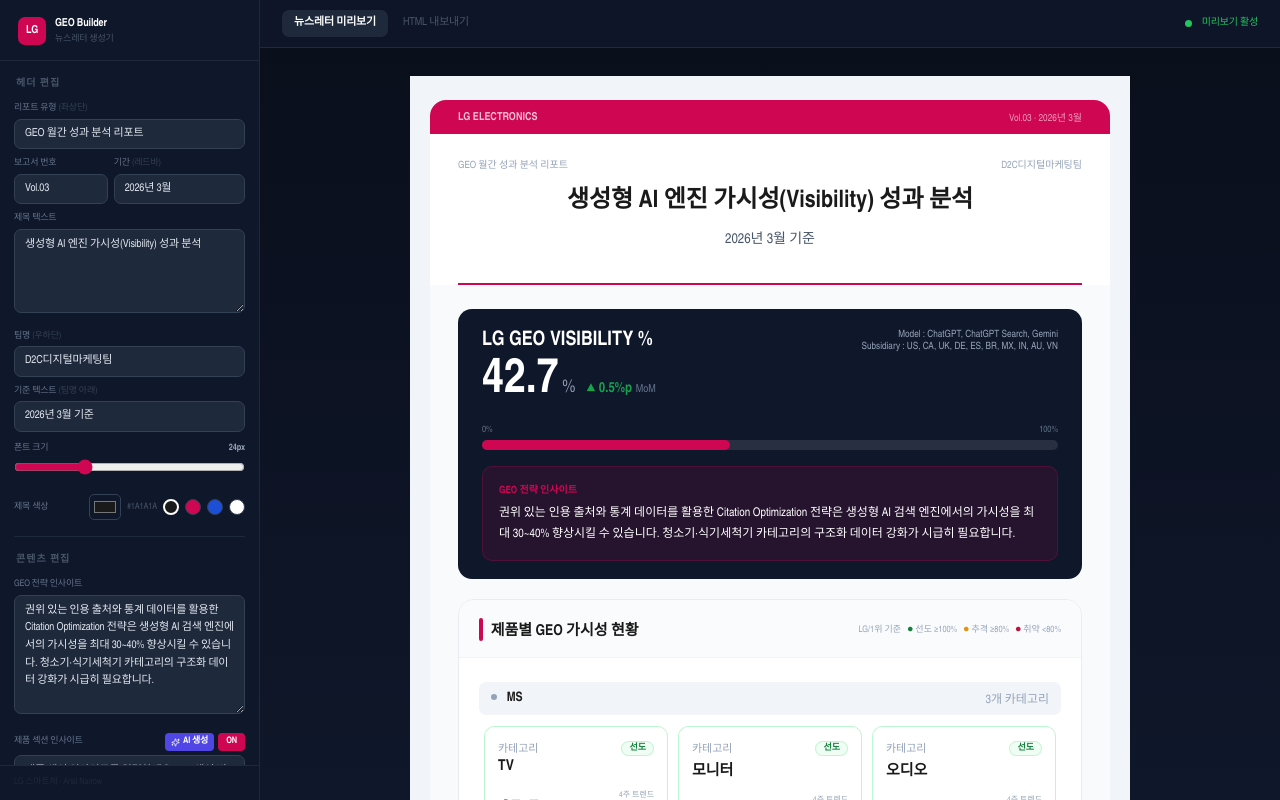
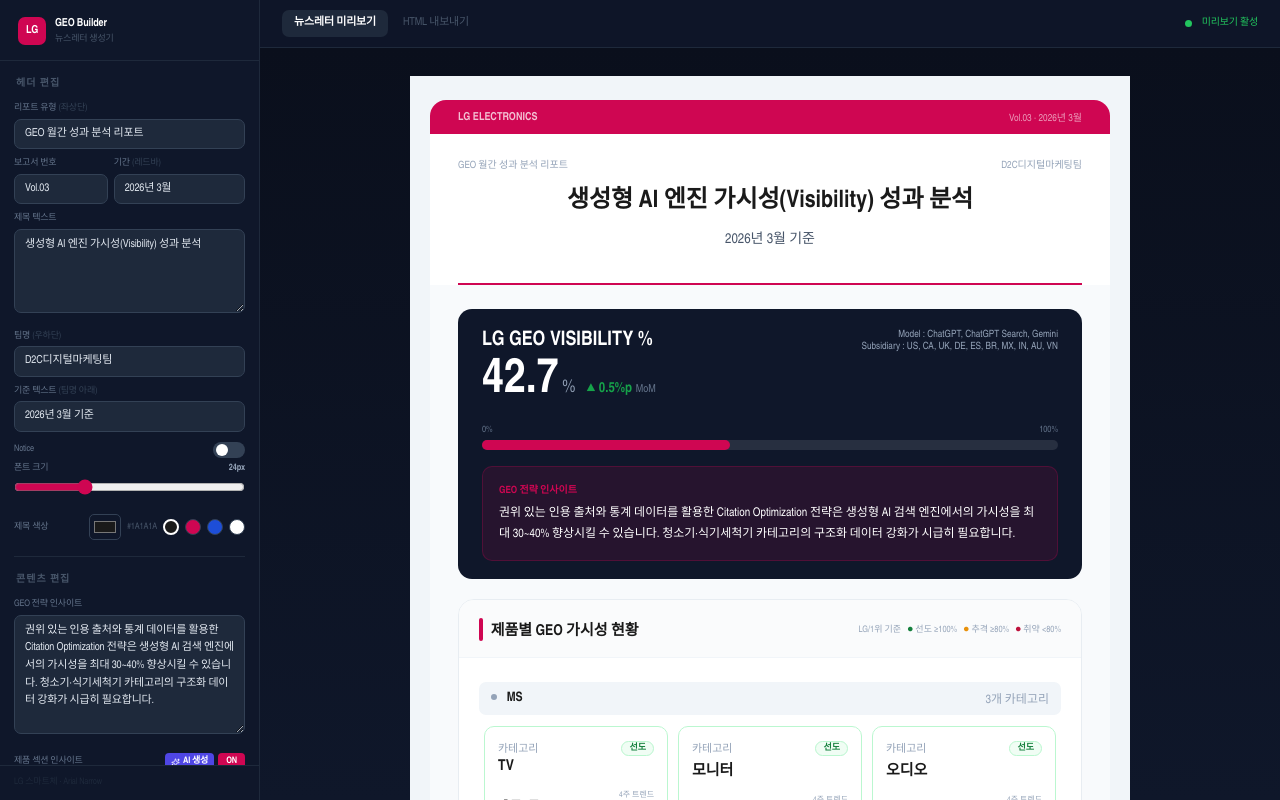
Before and after one commit to mts8787-droid/my-geo-newsletter, a React (Vite) app: page / in a window 1280 px wide. Built offline with nearby package versions, Linux system fonts and the light colour scheme; a web font is replaced by a local one.

Commit message:
Add Notice box with ON/OFF toggle below dateLine
Co-Authored-By: Claude Opus 4.6 <noreply@anthropic.com>

```diff
--- a/src/App.jsx
+++ b/src/App.jsx
@@ -107,6 +107,7 @@ const INIT_META  = {
   citationHowToRead: '', showCitationHowToRead: true,
   dotcomInsight: '', showDotcomInsight: true,
   dotcomHowToRead: '', showDotcomHowToRead: true,
+  noticeText: '', showNotice: false,
 }
 const INIT_TOTAL = { score: 42.7, prev: 42.2, rank: 1, totalBrands: 12 }
 
@@ -617,6 +618,22 @@ function Sidebar({ meta, total, products, citations, dotcom, setMeta, setTotal,
         <input value={meta.dateLine} onChange={e => setMeta(m => ({ ...m, dateLine: e.target.value }))}
           style={{ ...inputStyle, marginBottom: 10 }} />
 
+        {/* Notice */}
+        <div style={{ display: 'flex', alignItems: 'center', justifyContent: 'space-between', marginBottom: 4 }}>
+          <p style={{ margin: 0, fontSize: 9, color: '#64748B', fontFamily: FONT }}>Notice</p>
+          <button onClick={() => setMeta(m => ({ ...m, showNotice: !m.showNotice }))}
+            style={{ background: meta.showNotice ? LG_RED : '#334155', border: 'none', borderRadius: 8,
+              width: 32, height: 16, cursor: 'pointer', position: 'relative', padding: 0, transition: 'background 0.2s' }}>
+            <span style={{ position: 'absolute', top: 2, left: meta.showNotice ? 17 : 3,
+              width: 12, height: 12, borderRadius: '50%', background: '#FFFFFF', transition: 'left 0.2s' }} />
+          </button>
+        </div>
+        {meta.showNotice && (
+          <textarea value={meta.noticeText} onChange={e => setMeta(m => ({ ...m, noticeText: e.target.value }))}
+            rows={4} placeholder="Notice 내용을 입력하세요..."
+            style={{ ...inputStyle, marginBottom: 10, resize: 'vertical' }} />
+        )}
+
         {/* 폰트 크기 */}
         <div style={{ marginBottom: 10 }}>
           <div style={{ display: 'flex', justifyContent: 'space-between', marginBottom: 4 }}>
--- a/src/emailTemplate.js
+++ b/src/emailTemplate.js
@@ -439,6 +439,15 @@ export function generateEmailHTML(meta, total, products, citations, dotcom = {})
             <p style="margin:0;text-align:center;">
               <span style="font-size:14px;color:#475569;font-family:${EM_FONT};font-weight:400;">${meta.dateLine || meta.period + ' 기준'}</span>
             </p>
+            ${meta.showNotice && meta.noticeText ? `
+            <table border="0" cellpadding="0" cellspacing="0" width="90%" style="margin:14px auto 0;">
+              <tr>
+                <td style="background:#FEF2F2;border:1px solid #FECACA;border-radius:8px;padding:12px 16px;">
+                  <p style="margin:0 0 4px;font-size:11px;font-weight:700;color:${EM_RED};font-family:${EM_FONT};">Notice</p>
+                  <p style="margin:0;font-size:11px;color:#64748B;font-family:${EM_FONT};line-height:1.6;white-space:pre-line;">${meta.noticeText}</p>
+                </td>
+              </tr>
+            </table>` : ''}
           </td>
         </tr>
         <!-- 구분선 (직선) -->
```
